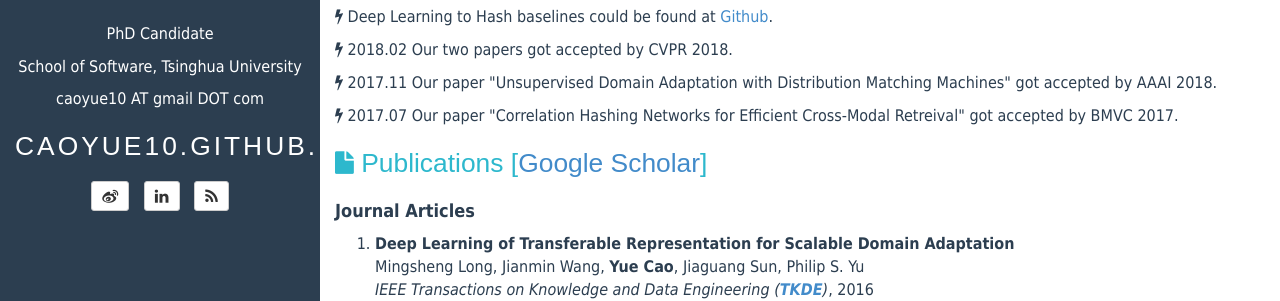
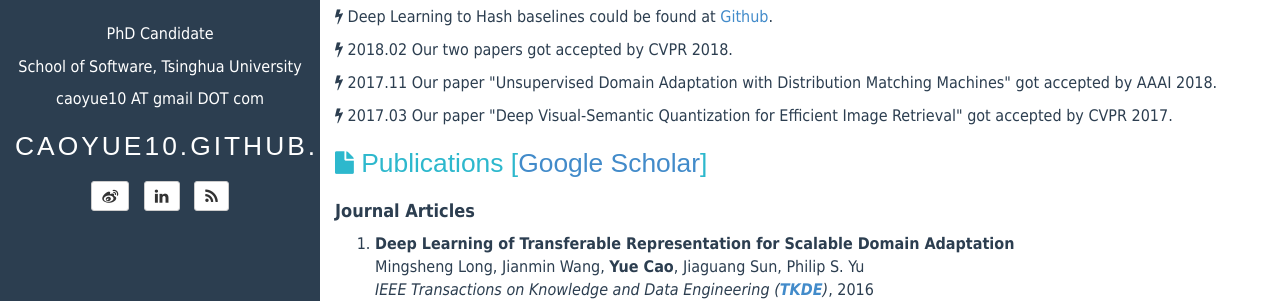
Before and after one commit to caoyue10/caoyue10.github.io, a Jekyll site: the page built from index.html, in a window 1280 px wide and 900 px high. Shown: the part 308-609 px from the top of the window. Built offline with Jekyll 4.4.1, drawn with Linux system fonts in a browser that asks for light colours; the list of posts is cut into pages by our own code.

Commit message:
Update index.html

```diff
--- a/index.html
+++ b/index.html
@@ -77,7 +77,7 @@
     </p>
     <p>
     <i class="fa fa-bolt"></i>
-    2017.07 Our paper "Correlation Hashing Networks for Efficient Cross-Modal Retreival" got accepted by BMVC 2017.
+    2017.03 Our paper "Deep Visual-Semantic Quantization for Efficient Image Retrieval" got accepted by CVPR 2017.
     </p>
     </div>
 
```
